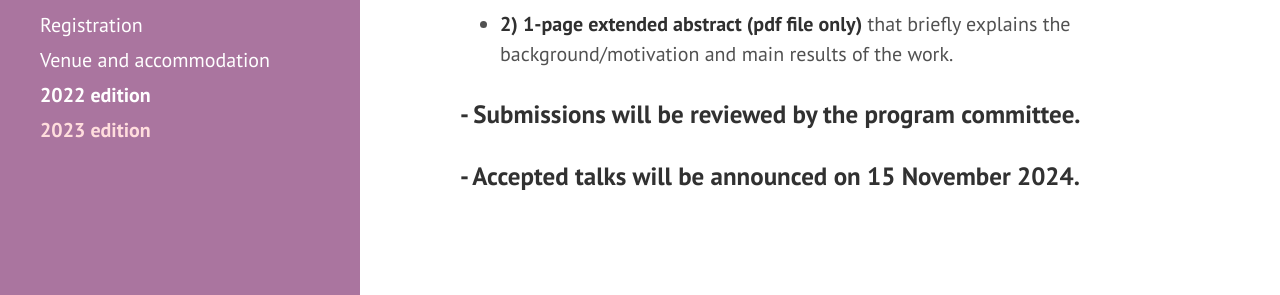
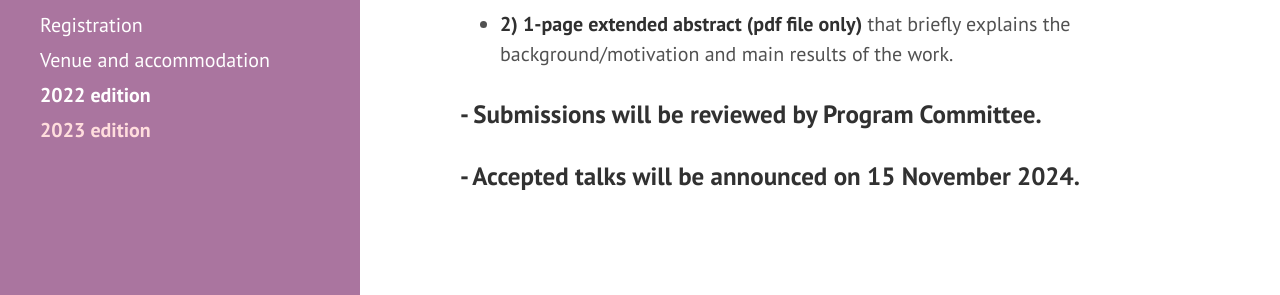
Before and after one commit to yeon-lee/yeon-lee.github.io, a Jekyll site: the page built from submission.md, in a window 1280 px wide. Shown: the part 442-737 px from the top of the page. Built offline with Jekyll 4.4.1, drawn with Linux system fonts in a browser that asks for light colours; nearby versions of some CDN libraries.

Commit message:
Update submission.md

```diff
--- a/submission.md
+++ b/submission.md
@@ -16,6 +16,6 @@ order: 3
 
 * **2) 1-page extended abstract (pdf file only)** that briefly explains the background/motivation and main results of the work.
 
-### - Submissions will be reviewed by the program committee.
+### - Submissions will be reviewed by Program Committee.
 
 ### - Accepted talks will be announced on 15 November 2024.
```
